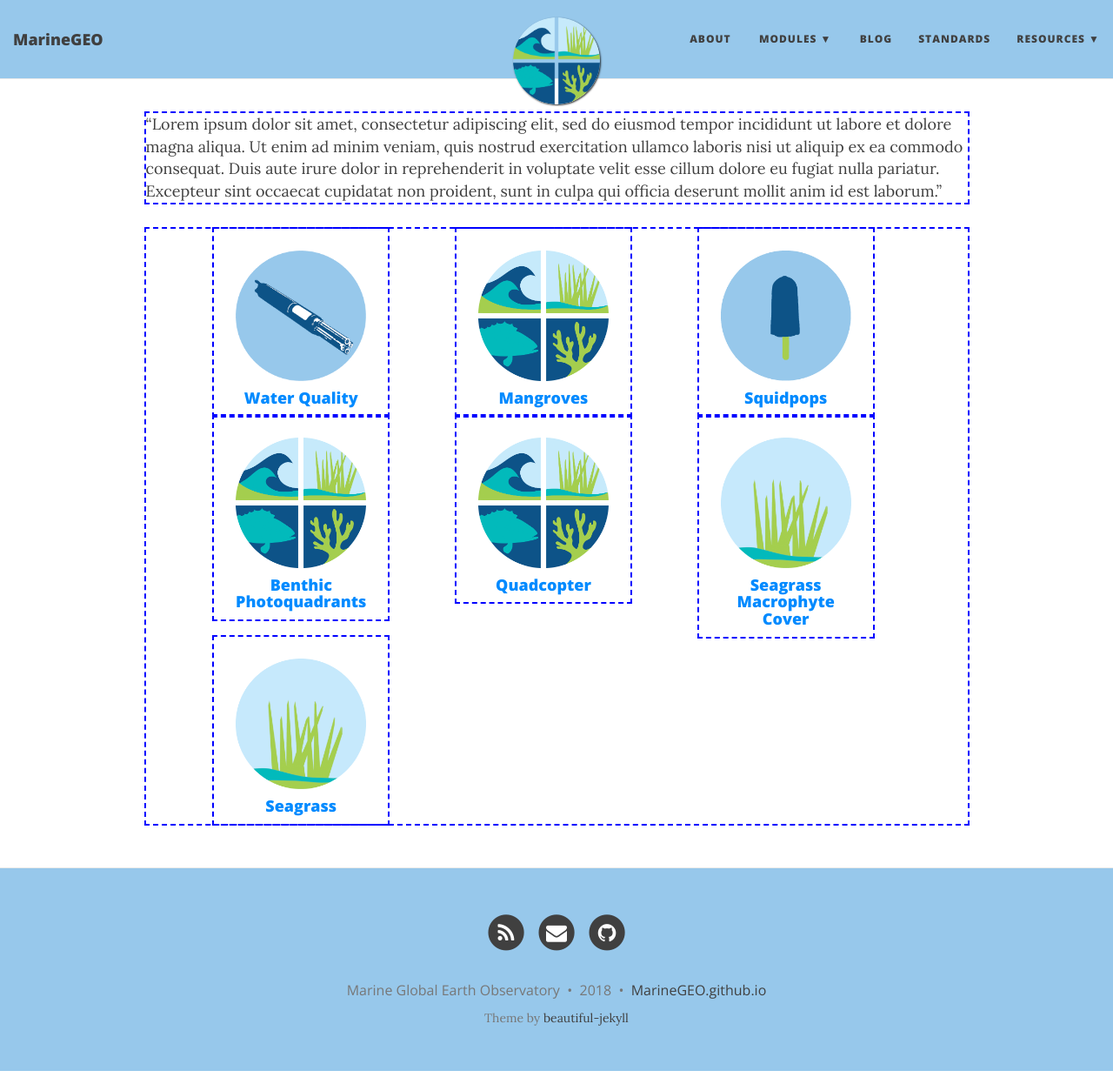
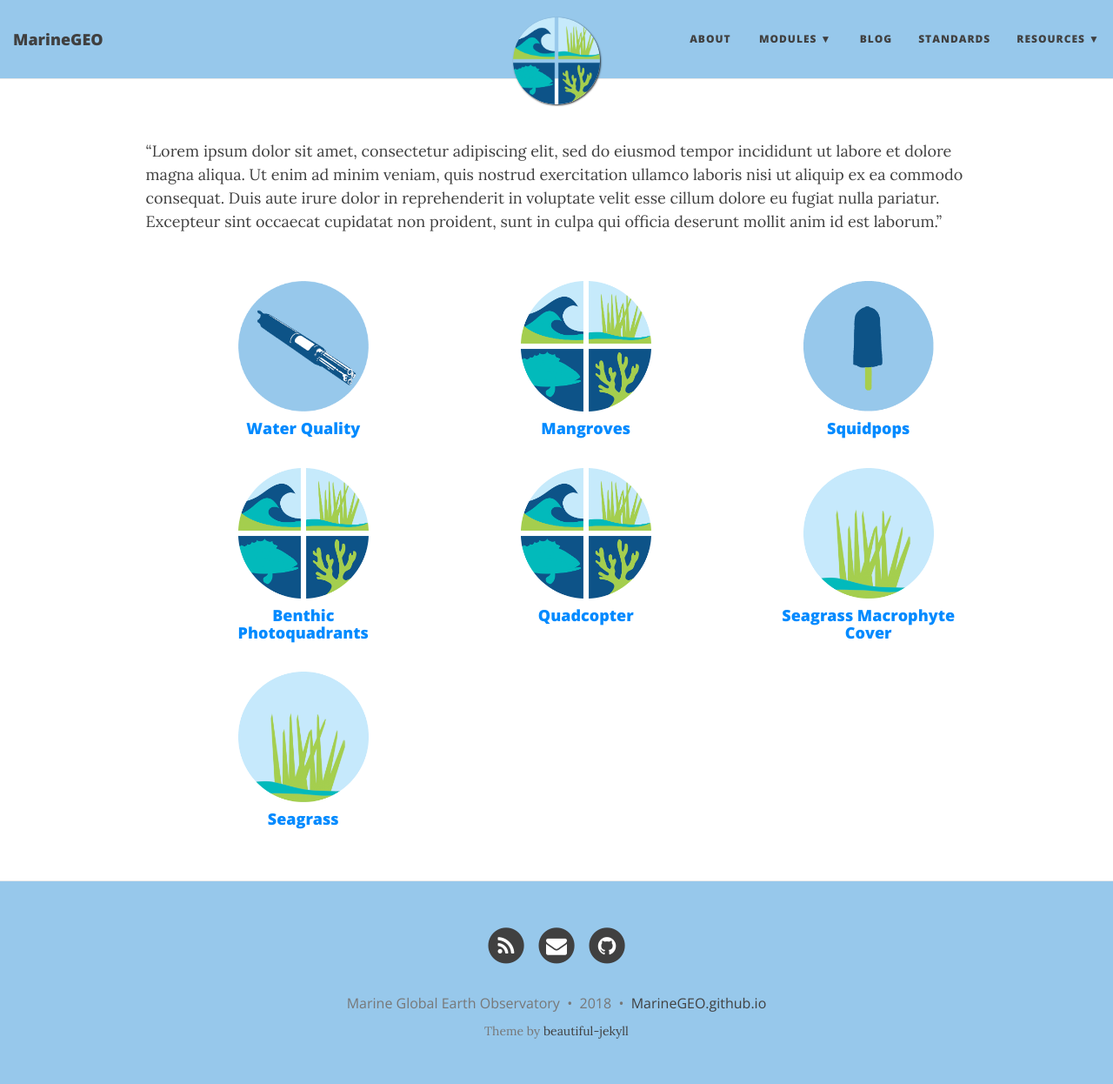
Before and after one commit to mukhamadazistholib/marinegeo.github.io, a Jekyll site: the page built from modules/index.md, in a window 1280 px wide and 1246 px high. Shown: the whole window at 87% size. Built offline with Jekyll 4.4.1, drawn with Linux system fonts in a browser that asks for light colours; nearby versions of some CDN libraries.

Commit message:
more alignment partial fixes

```diff
--- a/_layouts/modules.html
+++ b/_layouts/modules.html
@@ -8,20 +8,22 @@ layout: base
   <div class="row">
     <div class="col-md-10 col-md-offset-1">
     <!--<div class="col-lg-8 col-lg-offset-2 col-md-10 col-md-offset-1">-->
-      <div style="outline: 2px dashed blue;"
+      <div style="">
       {{ content }}
     </div>
 
-    <div class="row justify-content-center" style="margin: auto; outline: 2px dashed blue;">
+    <div class="row" style="">
       {% assign sorted = site.project-modules | sort: "weight" %}
 
       {% if page.all %}
       {% for project-module in sorted %}
-      <div class="col-sm-4 col-sm-offset-1 col-xs-6" style="width: 200px; padding-top: 25px; outline: 2px dashed blue;">
+      <div class="col-md-3 col-sm-4 col-xs-10 col-xs-offset-1">
+        <div style="width: 200px; padding-top: 25px; ">
        <a href="{{site.baseurl}}{{project-module.url}}">
          <img src="{{ project-module.thumbnail }}" class="img-responsive" style="height: 150px; position: relative; left: 50%; top: 50%; margin-left: -75px;">
         <h4 style="text-align:center">{{project-module.title}}</h4>
       </a>
+      </div>
       </div>
       {% endfor %}
 
@@ -31,12 +33,14 @@ layout: base
       {% for habitat in project-module.habitats %}
         {% if habitat.type == page.habitat %}
 
-    <div class="col-sm-4 col-sm-offset-1 col-xs-6" style="width: 200px; padding-top: 25px;">
-     <a href="{{site.baseurl}}{{project-module.url}}">
-       <img src="{{ project-module.thumbnail }}" class="img-responsive" style="height: 150px; position: relative; left: 50%; top: 50%; margin-left: -75px;">
-      <h4 style="text-align:center">{{project-module.title}}</h4>
-    </a>
-    </div>
+        <div class="col-md-3 col-sm-4 col-xs-10 col-xs-offset-1">
+          <div style="width: 200px; padding-top: 25px; ">
+         <a href="{{site.baseurl}}{{project-module.url}}">
+           <img src="{{ project-module.thumbnail }}" class="img-responsive" style="height: 150px; position: relative; left: 50%; top: 50%; margin-left: -75px;">
+          <h4 style="text-align:center">{{project-module.title}}</h4>
+        </a>
+        </div>
+        </div>
     {% endif %}
     {% endfor %}
     {% endfor %}
```
